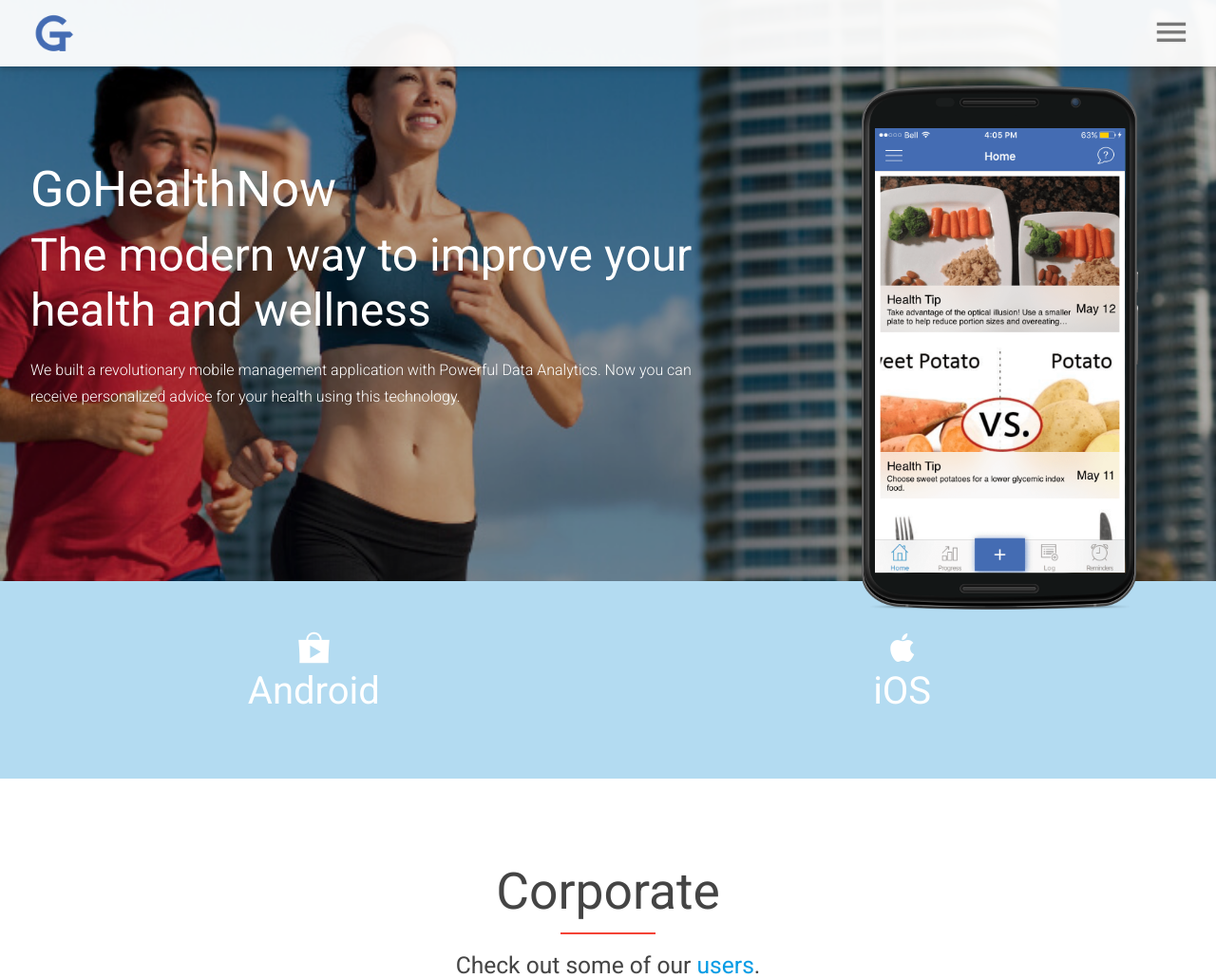
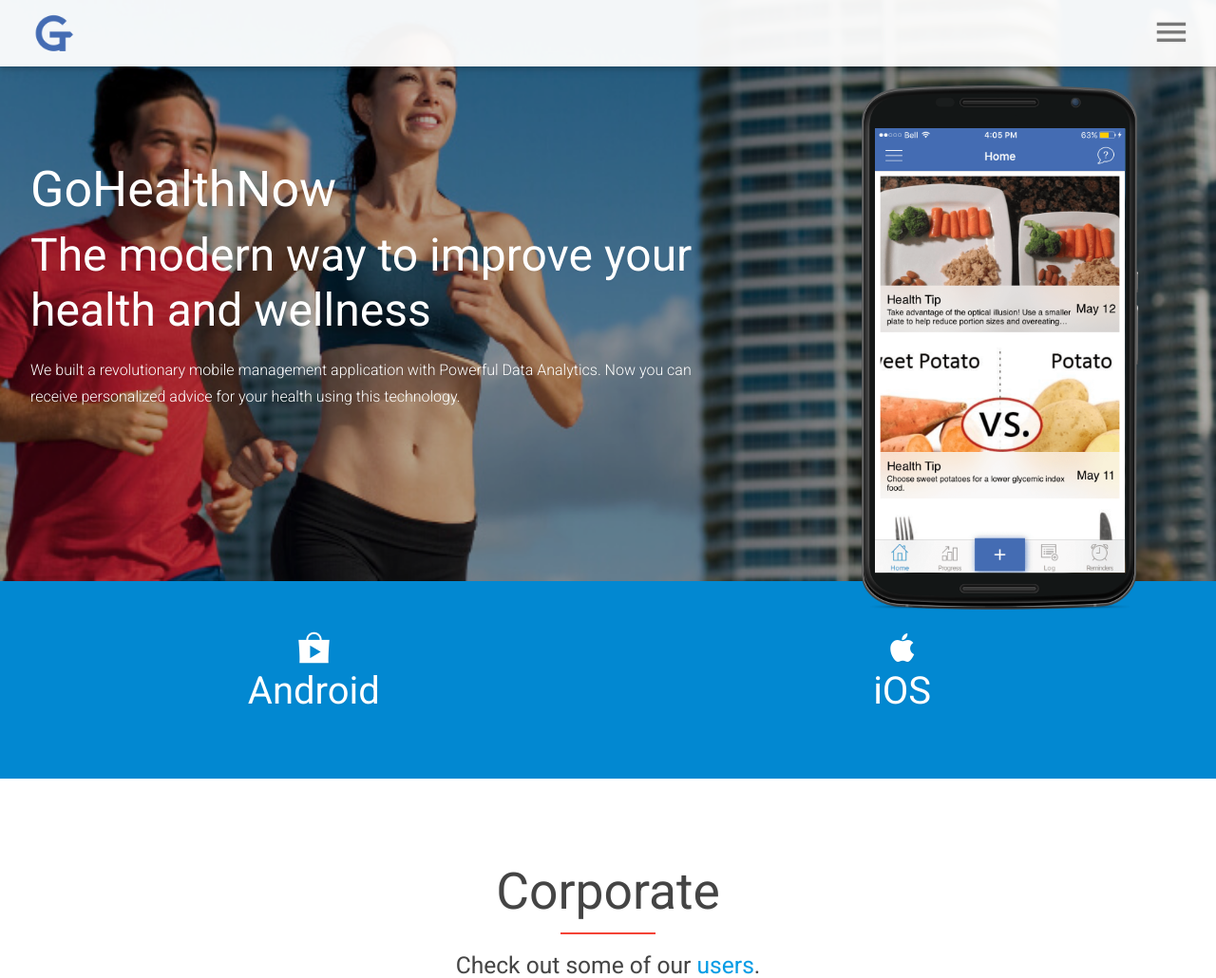
Before and after one commit to Cabbageboy/Gohealth-website, a PHP site: page / in a window 1280 px wide. Shown: the top 1030 px of the page at 95% size. Run offline with PHP 8.4, Linux system fonts and the light colour scheme; some web fonts are replaced.

Commit message:
fix download to pure blue

```diff
--- a/css/style.css
+++ b/css/style.css
@@ -1912,7 +1912,6 @@
 .app-download-section {
     z-index:0;
     background-color: #0288d1;
-    opacity:0.3;
 }
 
 .download-section {
```
